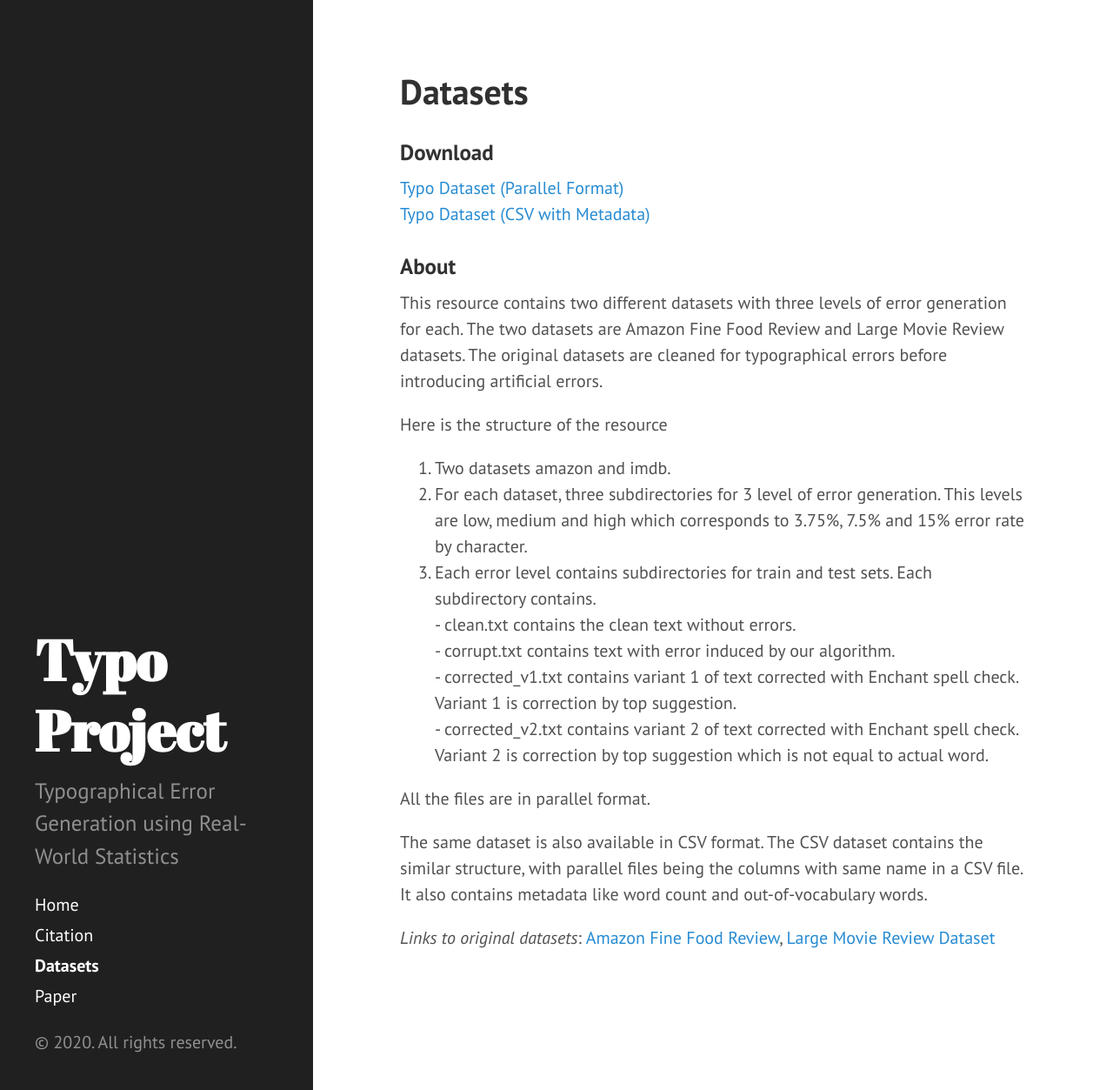
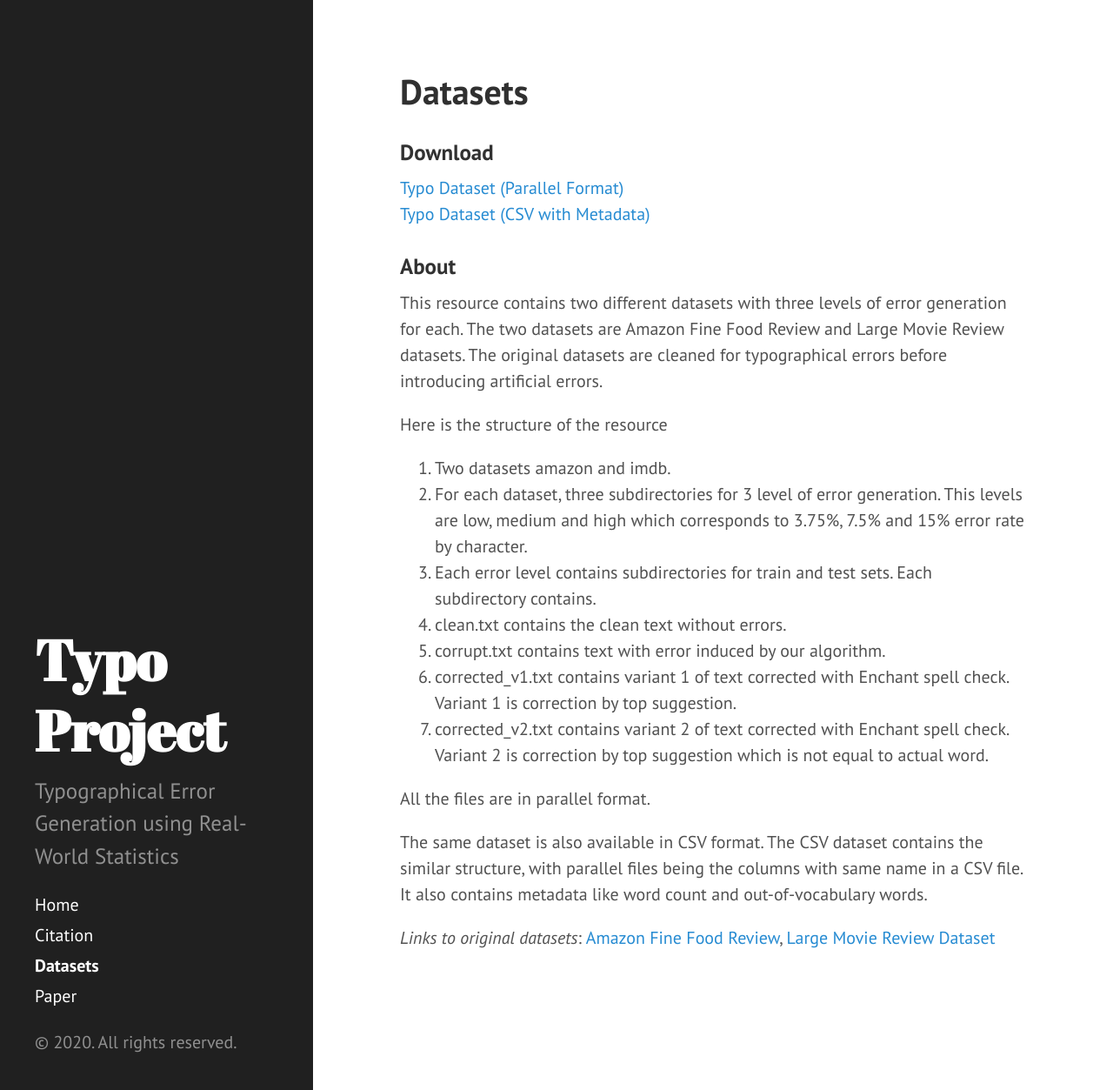
Before and after one commit to xitizzz/typo, a Jekyll site: the page built from dataset.md, in a window 1280 px wide and 1253 px high. Shown: the whole window at 87% size. Built offline with Jekyll 4.4.1, drawn with Linux system fonts in a browser that asks for light colours; part of the change alters nothing that is shown.

```diff
--- a/dataset.md
+++ b/dataset.md
@@ -16,10 +16,10 @@ Here is the structure of the resource
   1. Two datasets amazon and imdb.
   2. For each dataset, three subdirectories for 3 level of error generation. This levels are low, medium and high which corresponds to 3.75%, 7.5% and 15% error rate by character.
   3. Each error level contains subdirectories for train and test sets. Each subdirectory contains.
-    - clean.txt contains the clean text without errors.
-    - corrupt.txt contains text with error induced by our algorithm.
-    - corrected_v1.txt contains variant 1 of text corrected with Enchant spell check. Variant 1 is correction by top suggestion.
-    - corrected_v2.txt contains variant 2 of text corrected with Enchant spell check. Variant 2 is correction by top suggestion which is not equal to actual word.
+   1. clean.txt contains the clean text without errors.
+   2. corrupt.txt contains text with error induced by our algorithm.
+   3. corrected_v1.txt contains variant 1 of text corrected with Enchant spell check. Variant 1 is correction by top suggestion.
+   4. corrected_v2.txt contains variant 2 of text corrected with Enchant spell check. Variant 2 is correction by top suggestion which is not equal to actual word.
 
 
 All the files are in parallel format.
```
